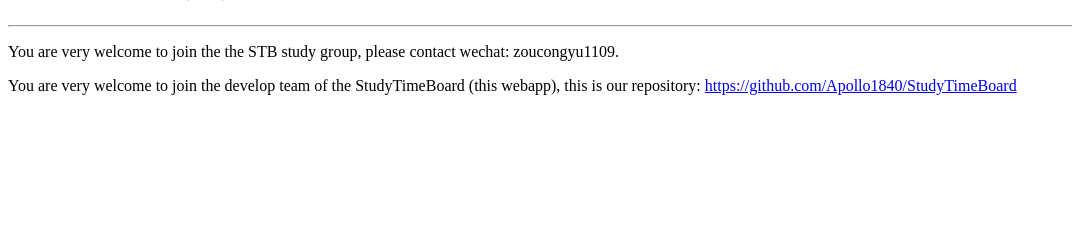
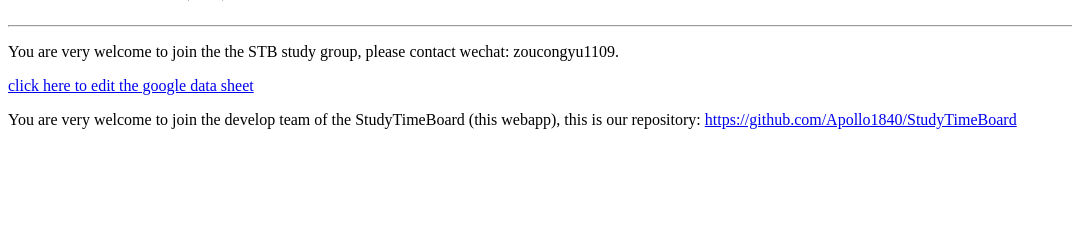
Before and after one commit to Apollo1840/StudyTimeBoard, a Flask app: template templates/index.html in a window 1280 px wide. Shown: the part 161-401 px from the top of the page, without its empty margins (0-1072 px from the left). Run offline with Flask 2, Linux system fonts and the light colour scheme; the template is opened without the code that fills it, so the values that code supplies are empty.

Commit message:
url to the google sheet

```diff
--- a/templates/index.html
+++ b/templates/index.html
@@ -24,7 +24,7 @@
 
     <div>
       <p> You are very welcome to join the the STB study group, please contact wechat: zoucongyu1109. </p>
-
+        <a href="https://docs.google.com/spreadsheets/d/1FGoY2IrXavkyiRGZQkvTIgHwHmIrlohR-IDoQ5K4hw4/edit?usp=sharing">click here to edit the google data sheet</a>
       <p>You are very welcome to join the develop team of the StudyTimeBoard (this webapp), this is our repository:
         <a href="https://github.com/Apollo1840/StudyTimeBoard">https://github.com/Apollo1840/StudyTimeBoard</a>
       </p>
```
Also changed, not shown: README.md.
